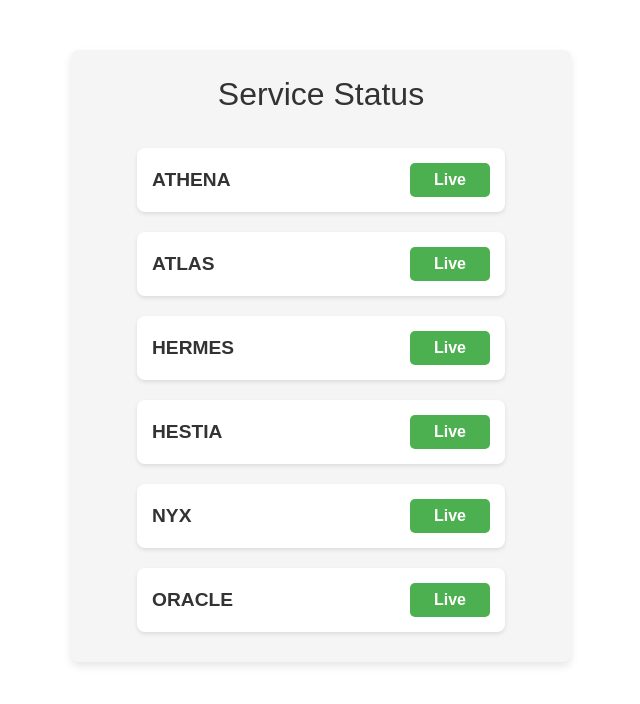
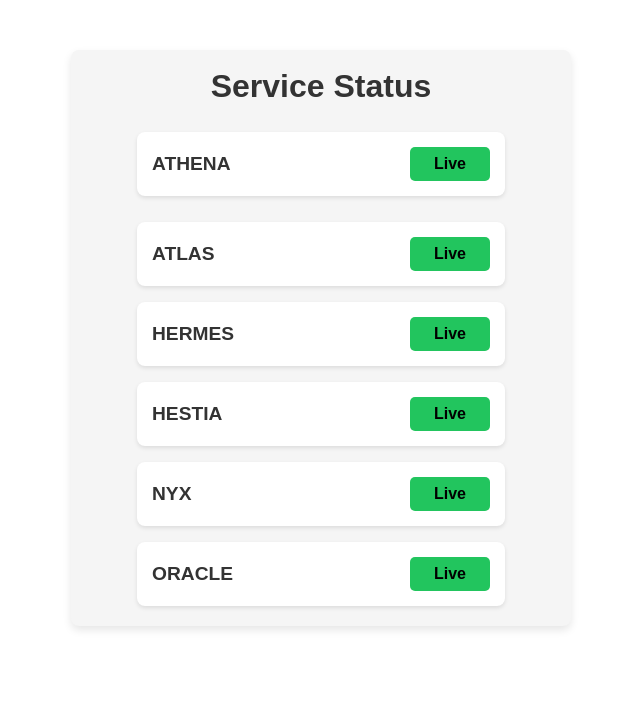
Before and after one commit to Blackline-Horizon/iris, an Angular app: page /status in a window 1280 px wide. Shown: the top 704 px of the page, without its empty margins (319-959 px from the left). Built offline with nearby package versions, Linux system fonts and the light colour scheme.

Commit message:
Added CSS to status

```diff
--- a/src/app/status/status.component.css
+++ b/src/app/status/status.component.css
@@ -49,7 +49,7 @@ h2 {
 
 .status-live {
   background-color: #4caf50;
-  color: white;
+  color: rgb(225, 225, 225);
 }
 
 .status-down {
--- a/src/app/status/status.component.html
+++ b/src/app/status/status.component.html
@@ -1,14 +1,14 @@
 <div class="status-container">
-  <h2>Service Status</h2>
-  <div class="service-list">
-    <div class="service-item" *ngFor="let service of serviceStatus | keyvalue">
-      <div class="service-name">{{ service.key }}</div>
+  <h2 class="text-2xl font-semibold mb-4">Service Status</h2>
+  <div class="service-list space-y-4">
+    <div class="service-item flex justify-between items-center" *ngFor="let service of serviceStatus | keyvalue">
+      <div class="service-name text-lg font-medium">{{ service.key }}</div>
       <div
         [ngClass]="{
-          'status-live': service.value === 'Live',
-          'status-down': service.value === 'Down'
+          'bg-green-500 text-white': service.value === 'Live',
+          'bg-red-500 text-white': service.value === 'Down'
         }"
-        class="service-status"
+        class="service-status px-4 py-2 rounded-md"
       >
         {{ service.value }}
       </div>
```
